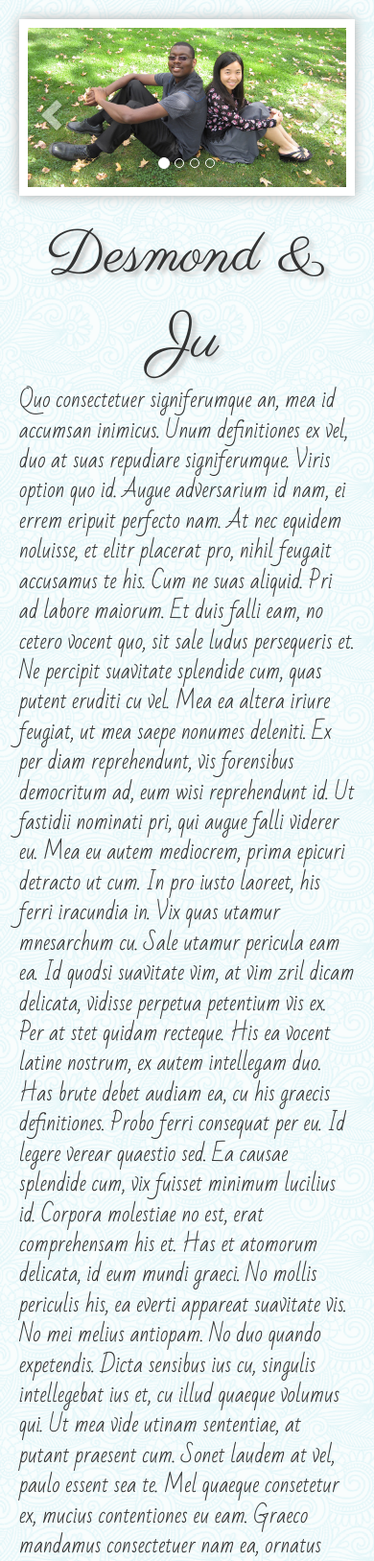
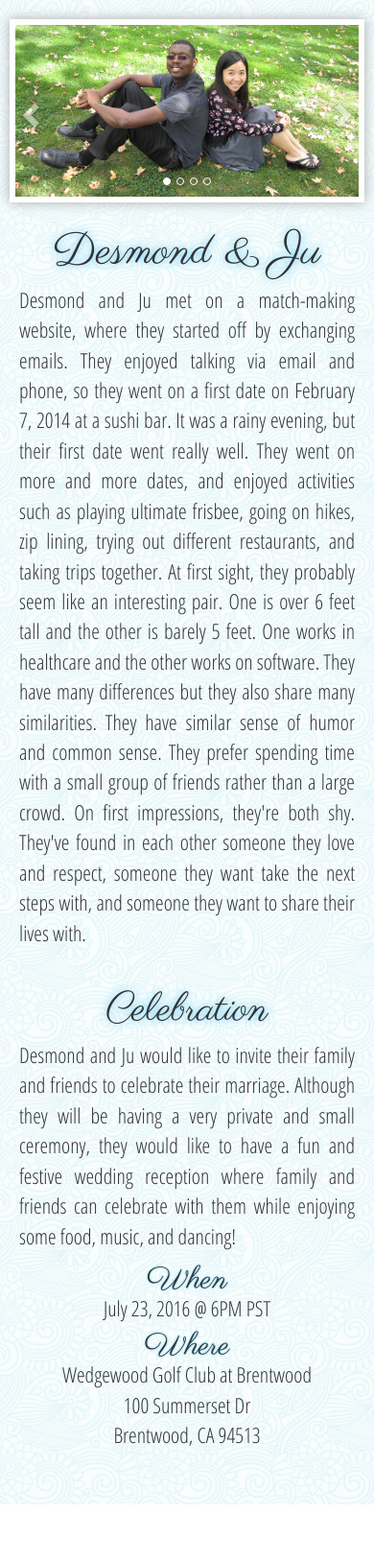
Before and after one commit to desandju/desandju.github.io, a plain HTML site: page index.html in a window 390 px wide. Shown: the top 1627 px of the page at 96% size. After the commit the page ends 1568 px from the top, so only its background shows below. Drawn offline with Linux system fonts and the light colour scheme.

Commit message:
update description and event details

```diff
--- a/index.html
+++ b/index.html
@@ -1,11 +1,11 @@
 <head>
-	<title>&#x2665; Des &amp; Ju &#x2665;</title>
+	<title>Des &amp; Ju &#x2665;</title>
 	<link rel="icon" type="image/png" href="images/wedding-ring.ico">
 
 	<link rel="stylesheet" href="resources/bootstrap/bootstrap.min.css">
 	<link rel="stylesheet" href="main.css">
-	<link href='https://fonts.googleapis.com/css?family=Bad+Script' rel='stylesheet' type='text/css'>
 	<link href='https://fonts.googleapis.com/css?family=Parisienne' rel='stylesheet' type='text/css'>
+	<link href='https://fonts.googleapis.com/css?family=Open+Sans+Condensed:300' rel='stylesheet' type='text/css'>
 </head>
 
 <body>
@@ -27,16 +27,12 @@
 				<div class="item">
 					<img src="images/pic2a.jpg" alt="...">
 					<div class="carousel-caption">
-						<h3>Caption2</h3>
-						<p>desc</p>
+						<h3></h3>
+						<p></p>
 					</div>
 				</div>
 				<div class="item">
 					<img src="images/pic3a.jpg" alt="...">
-					<div class="carousel-caption">
-						<h3>Caption3</h3>
-						<p>desc</p>
-					</div>
 				</div>
 				<div class="item">
 					<img src="images/pic4.jpg" alt="...">
@@ -58,28 +54,19 @@
 
 			<div class="desAndJuTitle">Desmond & Ju</div>
 
-			<div class="section">
-				<div class="hdr"></div>
-				<div class="desc">Quo consectetuer signiferumque an, mea id accumsan inimicus. Unum definitiones ex vel, duo at suas repudiare signiferumque. Viris option quo id. Augue adversarium id nam, ei errem eripuit perfecto nam.
-
-				At nec equidem noluisse, et elitr placerat pro, nihil feugait accusamus te his. Cum ne suas aliquid. Pri ad labore maiorum. Et duis falli eam, no cetero vocent quo, sit sale ludus persequeris et. Ne percipit suavitate splendide cum, quas putent eruditi cu vel. Mea ea altera iriure feugiat, ut mea saepe nonumes deleniti.
-
-				Ex per diam reprehendunt, vis forensibus democritum ad, eum wisi reprehendunt id. Ut fastidii nominati pri, qui augue falli viderer eu. Mea eu autem mediocrem, prima epicuri detracto ut cum. In pro iusto laoreet, his ferri iracundia in. Vix quas utamur mnesarchum cu. Sale utamur pericula eam ea. Id quodsi suavitate vim, at vim zril dicam delicata, vidisse perpetua petentium vis ex.
-
-				Per at stet quidam recteque. His ea vocent latine nostrum, ex autem intellegam duo. Has brute debet audiam ea, cu his graecis definitiones. Probo ferri consequat per eu. Id legere verear quaestio sed.
-
-				Ea causae splendide cum, vix fuisset minimum lucilius id. Corpora molestiae no est, erat comprehensam his et. Has et atomorum delicata, id eum mundi graeci. No mollis periculis his, ea everti appareat suavitate vis.
-
-				No mei melius antiopam. No duo quando expetendis. Dicta sensibus ius cu, singulis intellegebat ius et, cu illud quaeque volumus qui. Ut mea vide utinam sententiae, at putant praesent cum. Sonet laudem at vel, paulo essent sea te.
-
-				Mel quaeque consetetur ex, mucius contentiones eu eam. Graeco mandamus consectetuer nam ea, ornatus labores albucius at vim. Nam dicta nostrum eligendi te. No essent lobortis interpretaris eos. Quaeque legendos in eam. Sea ne discere expetenda, nam in illum omnesque. Detraxit adipiscing intellegebat est ea, sint tritani quo ad.
-
-				Duo an ubique detracto omittantur. Mei ut dicit debitis omnesque, modus latine eu has. Sale facer no nam, idque vulputate nec cu. Imperdiet maiestatis efficiendi cum an. Est eu alii lorem, autem omnes veritus ad usu.
-
-				Recusabo deseruisse quo eu, his salutandi democritum incorrupte et. Eos et stet vituperatoribus, an aliquip vocibus facilisi has. Mel ut facer intellegam. Quod mandamus ut sea.
-
-				Simul corpora accumsan sed ad, has an odio nisl graecis. Te mei cibo homero sapientem, ut vel purto recteque, at civibus denique vituperata mel. Et mel meis impedit platonem, per in vivendum adversarium. No tempor facilisis assentior ius, an sed reque probatus.
+			<div class="section about">
+				<div class="desc">Desmond and Ju met on a match-making website, where they started off by exchanging emails. They enjoyed talking via email and phone, so they went on a first date on February 7, 2014 at a sushi bar. It was a rainy evening, but their first date went really well. They went on more and more dates, and enjoyed activities such as playing ultimate frisbee, going on hikes, zip lining, trying out different restaurants, and taking trips together. At first sight, they probably seem like an interesting pair. One is over 6 feet tall and the other is barely 5 feet. One works in healthcare and the other works on software. They have many differences but they also share many similarities. They have similar sense of humor and common sense. They prefer spending time with a small group of friends rather than a large crowd. On first impressions, they're both shy. They've found in each other someone they love and respect, someone they want take the next steps with, and someone they want to share their lives with.
 			    </div>
+			</div>
+			<div class="section celebration">
+				<div class="hdr">Celebration</div>
+				<div class="desc">Desmond and Ju would like to invite their family and friends to celebrate their marriage. Although they will be having a very private and small ceremony, they would like to have a fun and festive wedding reception where family and friends can celebrate with them while enjoying some food, music, and dancing!</div>
+				<div class="details">
+					<div class="sub-hdr">When</div>
+					<div class="sub-desc">July 23, 2016 @ 6PM PST</div>
+					<div class="sub-hdr">Where</div>
+					<div class="sub-desc">Wedgewood Golf Club at Brentwood<br>100 Summerset Dr<br>Brentwood, CA 94513</div>
+				</div>
 			</div>
 		</div>
 	</div>
--- a/main.css
+++ b/main.css
@@ -6,6 +6,7 @@ body {
 
 .content-container {
 	min-height: 100%;
+	min-width: 320px;
     max-width: 800px;
     margin-right: auto;
     margin-left: auto;
@@ -24,7 +25,7 @@ body {
 
 #myCarousel .carousel-control {
 	background-image: none;
-	width: 12%;
+	width: 8%;
 }
 
 #myCarousel .carousel-control .glyphicon {
@@ -63,9 +64,82 @@ body {
 	font-family: 'Parisienne', cursive;
 	font-size: 62px;
 	text-shadow: 4px 4px 4px #bbb;
+	text-shadow: 0px 0px 10px #42C0FB;
 }
 
-.bottom-section .desc {
-	font-family: 'Bad Script', cursive;
+.bottom-section .section {
+	margin-bottom: 36px;
+}
+
+.bottom-section .section .hdr {
+	text-align: center;
+	font-family: 'Parisienne', cursive;
+	font-size: 42px;
+	text-shadow: 0px 0px 10px #42C0FB;
+}
+
+.bottom-section .section .desc {
+	font-family: 'Open Sans Condensed', sans-serif;
 	font-size: 22px;
+	text-align: justify;
+	display: inline-block;
 }
+
+.bottom-section .celebration.section .desc {
+	vertical-align: top;
+	width: 48%;
+}
+.bottom-section .celebration.section .details {
+	display: inline-block;
+	width: 50%;
+}
+
+.bottom-section .section .sub-hdr {
+	text-align: center;
+	font-family: 'Parisienne', cursive;
+	font-size: 32px;
+	line-height: 26px;
+	margin-top: 12px;
+	text-shadow: 0px 0px 2px #42C0FB;
+}
+
+.bottom-section .section .sub-desc {
+	font-family: 'Open Sans Condensed', sans-serif;
+	font-size: 22px;
+	text-align: center;
+}
+
+@media only screen
+and (max-width : 480px) {
+	#myCarousel {
+		border: 6px solid white;
+		margin-right: 10px;
+		margin-left: 10px;
+	}
+	#myCarousel .carousel-control .glyphicon {
+		width: 28px;
+		height: 28px;
+		font-size: 28px;
+	}
+	#myCarousel .carousel-indicators {
+		bottom: -4px;
+	}
+	#myCarousel .carousel-indicators li {
+		width: 8px;
+		height: 8px;
+		margin: 1px;
+	}
+
+	.desAndJuTitle {
+		font-size: 46px;
+	}
+	.bottom-section .celebration.section .desc {
+		vertical-align: top;
+		width: 100%;
+	}
+	.bottom-section .celebration.section .details {
+		display: block;
+		width: 100%;
+		margin-top: 18px;
+	}
+}
```
